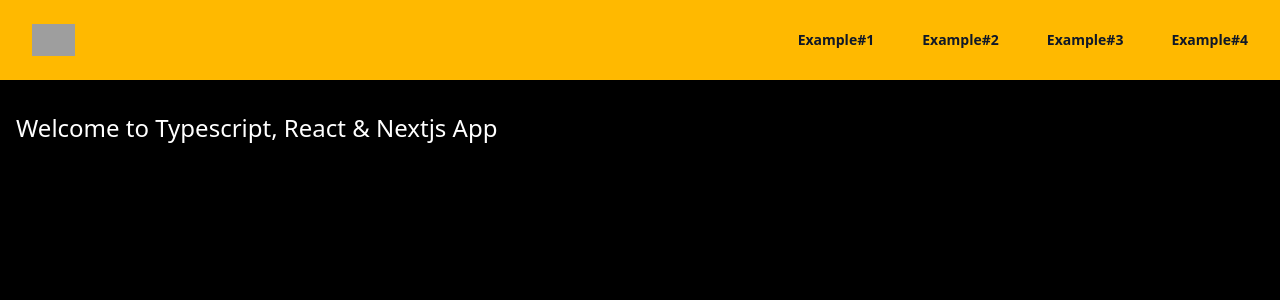
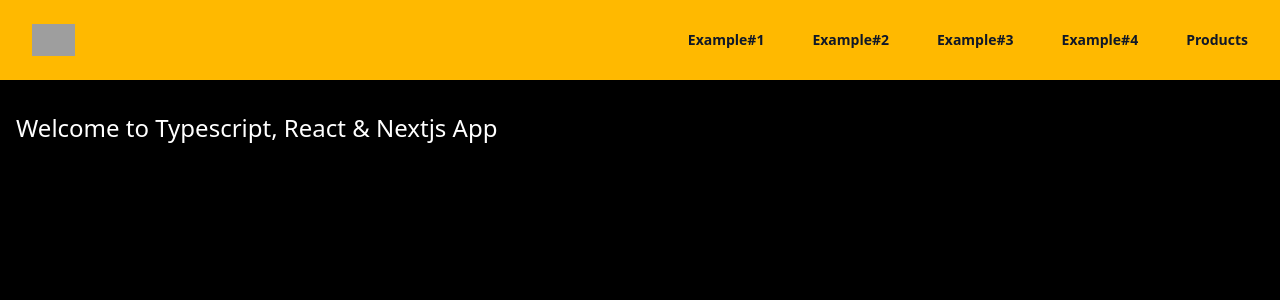
Before and after one commit to alvarouribe/preso-react-nextjs, a Next.js app: page / in a window 1280 px wide. Shown: the top 300 px of the page. Built offline with nearby package versions, Linux system fonts and the light colour scheme; grey boxes are pictures that could not be loaded.

Commit message:
Added last header menu

```diff
--- a/src/components/Header.tsx
+++ b/src/components/Header.tsx
@@ -10,6 +10,7 @@ const navigation = [
   { name: 'Example#2', href: '/e2' },
   { name: 'Example#3', href: '/e3' },
   { name: 'Example#4', href: '/e4' },
+  { name: 'Products', href: '/products' },
 ]
 
 export default function Example() {
```
